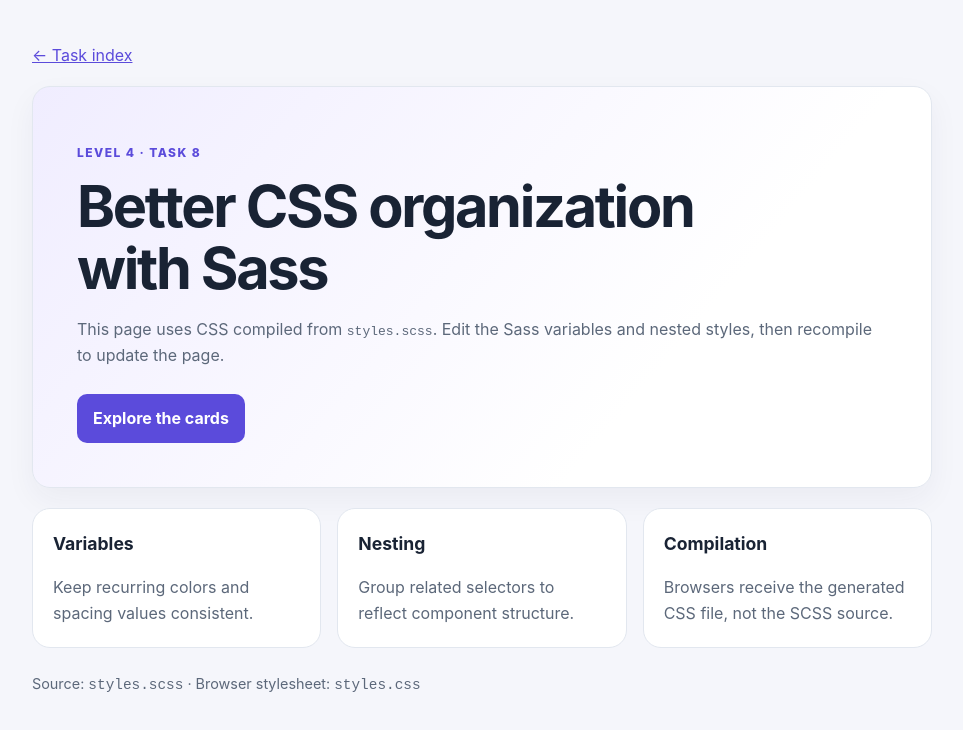
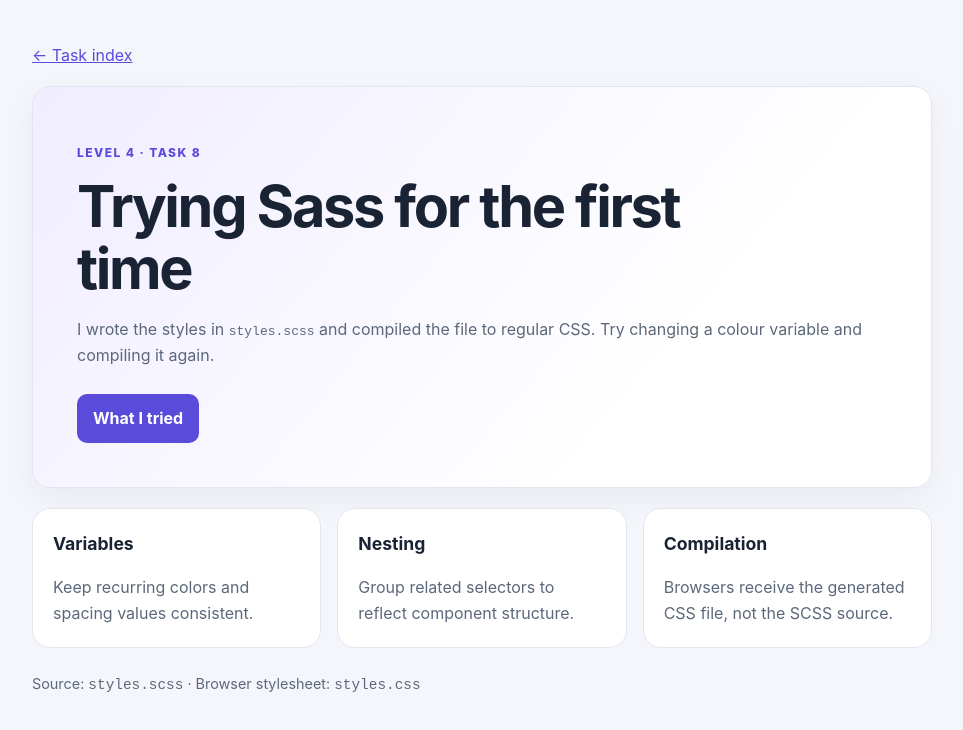
Before and after one commit to Bandhan-lab/cognifyz-frontend-internship, a website: page level-4/task-8-sass/index.html in a window 1280 px wide. Shown: the whole page, without its empty margins (158-1121 px from the left). Drawn offline with Linux system fonts and the light colour scheme.

Commit message:
Use a simpler explanation in Sass task

```diff
--- a/level-4/task-8-sass/index.html
+++ b/level-4/task-8-sass/index.html
@@ -1,4 +1,4 @@
 <!doctype html>
 <html lang="en"><head><meta charset="utf-8"><meta name="viewport" content="width=device-width, initial-scale=1"><meta name="description" content="Cognifyz internship Task 8: Sass preprocessing with variables and nested styles."><title>Task 8 — Sass Preprocessing</title>
 <link rel="icon" href="data:,"><link rel="stylesheet" href="styles.css"></head>
-<body><main class="container"><a class="back" href="../../index.html">← Task index</a><section class="hero"><p class="eyebrow">Level 4 · Task 8</p><h1>Better CSS organization with Sass</h1><p>This page uses CSS compiled from <code>styles.scss</code>. Edit the Sass variables and nested styles, then recompile to update the page.</p><a class="button" href="#features">Explore the cards</a></section><section class="cards" id="features"><article class="card"><h2>Variables</h2><p>Keep recurring colors and spacing values consistent.</p></article><article class="card"><h2>Nesting</h2><p>Group related selectors to reflect component structure.</p></article><article class="card"><h2>Compilation</h2><p>Browsers receive the generated CSS file, not the SCSS source.</p></article></section><p class="note">Source: <code>styles.scss</code> · Browser stylesheet: <code>styles.css</code></p></main></body></html>
+<body><main class="container"><a class="back" href="../../index.html">← Task index</a><section class="hero"><p class="eyebrow">Level 4 · Task 8</p><h1>Trying Sass for the first time</h1><p>I wrote the styles in <code>styles.scss</code> and compiled the file to regular CSS. Try changing a colour variable and compiling it again.</p><a class="button" href="#features">What I tried</a></section><section class="cards" id="features"><article class="card"><h2>Variables</h2><p>Keep recurring colors and spacing values consistent.</p></article><article class="card"><h2>Nesting</h2><p>Group related selectors to reflect component structure.</p></article><article class="card"><h2>Compilation</h2><p>Browsers receive the generated CSS file, not the SCSS source.</p></article></section><p class="note">Source: <code>styles.scss</code> · Browser stylesheet: <code>styles.css</code></p></main></body></html>
```
